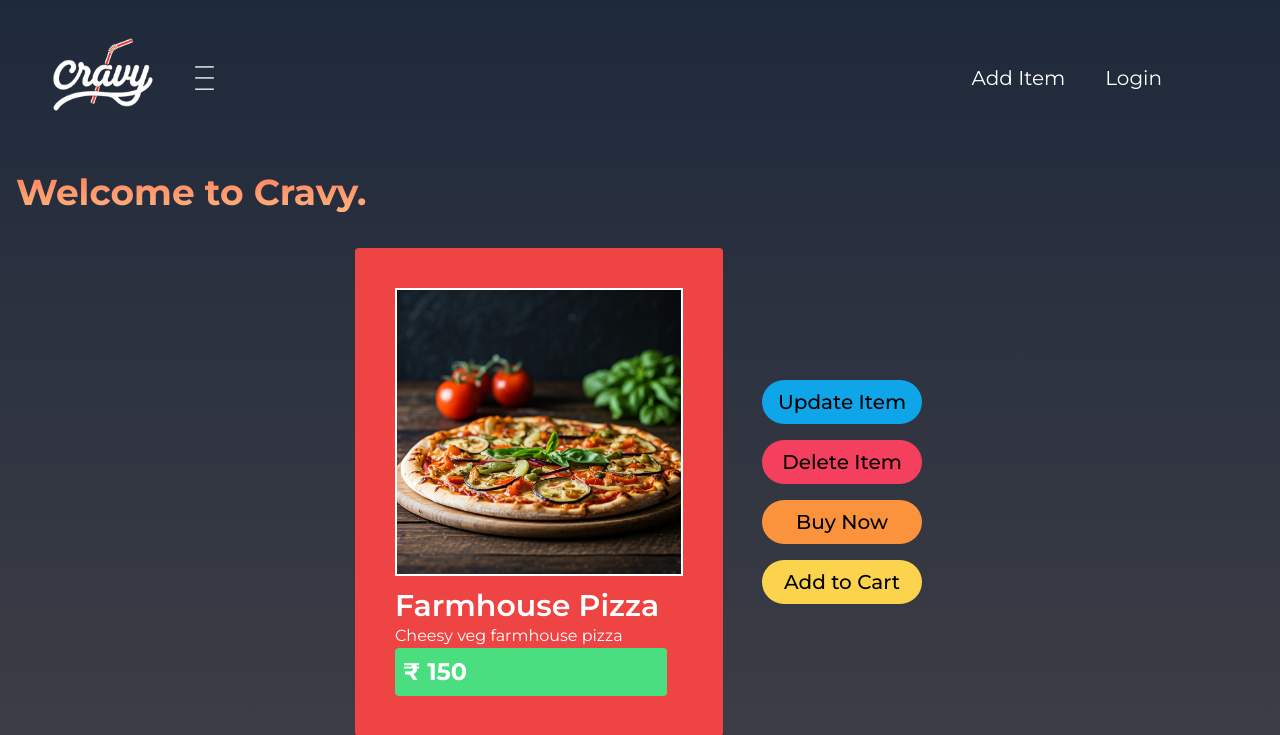
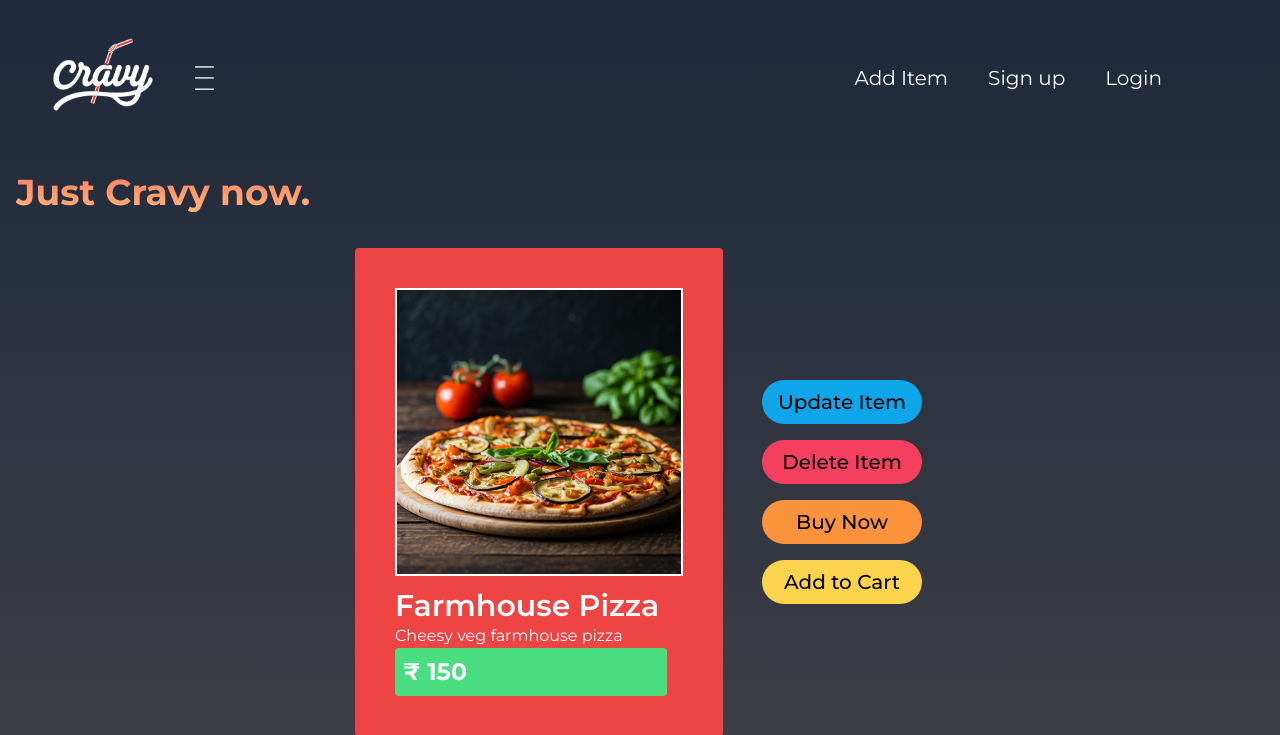
Before and after one commit to chriswilder3/Cravy-Django-FoodCartApp, a Django app: page /item_details/1 in a window 1280 px wide. Shown: the top 735 px of the page. Run offline with Django 5.2, Linux system fonts and the light colour scheme; data comes from the database, SQL or seed files in the repository; both versions use the stored data as it was after the commit; some libraries are stand-ins or nearby versions.

Commit message:
django messages implemented, ie, for form success

```diff
--- a/food/templates/index.html
+++ b/food/templates/index.html
@@ -1,9 +1,7 @@
 {% extends 'master.html' %}
 {% block content %}
 
-    <h1 class="welcome text-4xl  m-4 mb-2 font-bold m ">
-       Cravy? just Cravy now.
-    </h1>
+
 
     <div class=" m-4 grid md:grid-cols-4 justify-center items-center ">
 
--- a/food/templates/item_details.html
+++ b/food/templates/item_details.html
@@ -1,12 +1,6 @@
 
 {% extends 'master.html' %}
 {% block content %}
-
-
-
-    <h1 class="welcome text-4xl  m-4 mb-2 font-bold m ">
-        Welcome to Cravy.
-    </h1>
 
 
     <div  id="delete-confirm-form" style="display: none; z-index: 10;"
--- a/food/templates/master.html
+++ b/food/templates/master.html
@@ -49,15 +49,29 @@
                     transition delay-75 hover:-translate-y-2 hover:scale-110 hover:border-white rounded ">
             Add Item
         </a>
+        <a href="{% url 'users:signup' %}" class="border-2 border-transparent p-1
+                    transition delay-75 hover:-translate-y-2 hover:scale-110 hover:border-white rounded ">
+            Sign up
+        </a>
         <a href="" class="border-2 border-transparent mr-20 p-1
                     transition delay-75 hover:-translate-y-2 hover:scale-110 hover:border-white rounded">
             Login
         </a>
     </nav>
+
+    {% if messages %}
+        {% for message in messages %}
+            <h3 class="mx-auto text-xl font-semibold"> {{message}} </h3>
+        {% endfor %}
+    {% endif %}
+    <!-- Note that this message is temporary and will fade after refresh or when
+    We go to another page. ie, its only valid for 1 request. -->
+
+    <h1 class="welcome text-4xl  m-4 mb-2 font-bold m ">
+       Just Cravy now.
+    </h1>
     {% block content %}
-    <h1 class="welcome text-4xl  m-4 mb-2 font-bold m ">
-       Cravy? just Cravy now.
-    </h1>
+
 
     <div class=" m-4 grid grid-cols-4 justify-center items-center ">
 
```
Also changed, not shown: db.sqlite3.
